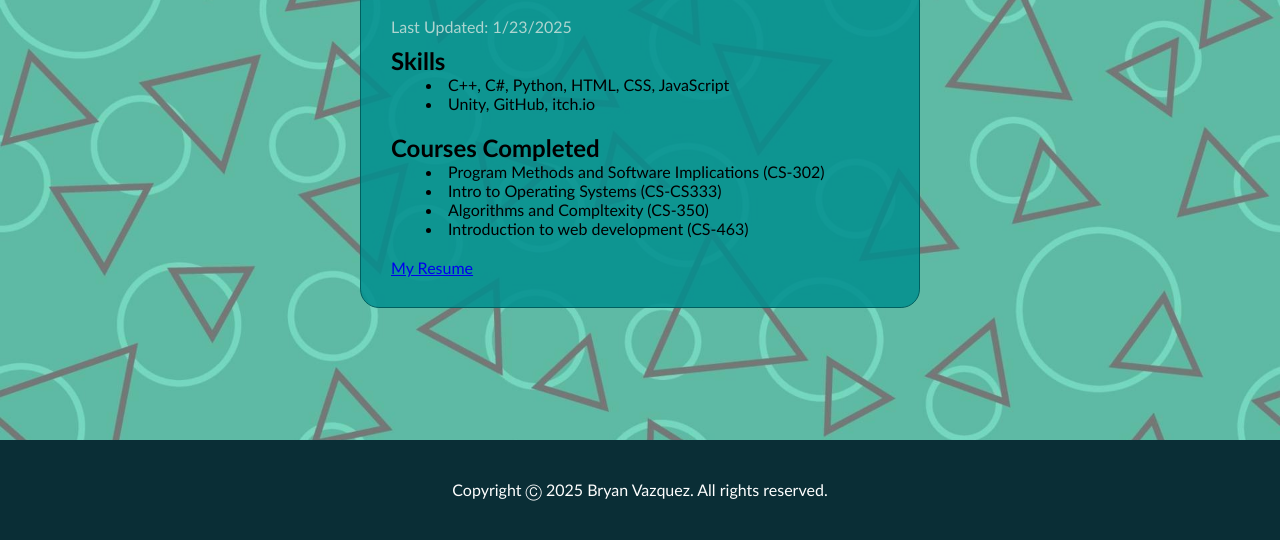
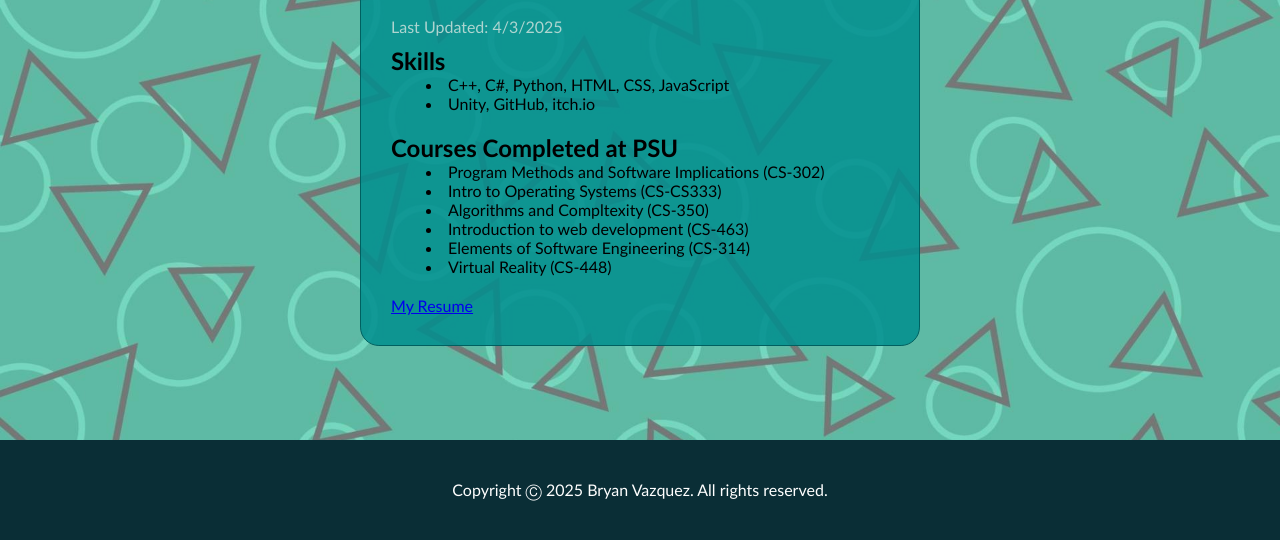
Before and after one commit to Wased20773/My-Website, a plain HTML site: page previous-work.html in a window 1280 px wide. Shown: the part 260-800 px from the top of the page. Drawn offline with Linux system fonts and the light colour scheme.

Commit message:
Updated Previous Work Page with Winter 2025 courses

```diff
--- a/previous-work.html
+++ b/previous-work.html
@@ -17,19 +17,21 @@
               <h1 class="previous-work-header1">Experiences</h1>
             </div>
             <div>
-              <p class="light-text">Last Updated: 1/23/2025</p>
+              <p class="light-text">Last Updated: 4/3/2025</p>
             </div>
             <h2>Skills</h2>
             <ul class="ordered-list-modified">
               <li>C++, C#, Python, HTML, CSS, JavaScript</li>
               <li>Unity, GitHub, itch.io</li>
             </ul>
-            <h2>Courses Completed</h2>
+            <h2>Courses Completed at PSU</h2>
             <ul class="ordered-list-modified">
               <li>Program Methods and Software Implications (CS-302)</li>
               <li>Intro to Operating Systems (CS-CS333)</li>
               <li>Algorithms and Compltexity (CS-350)</li>
               <li>Introduction to web development (CS-463)</li>
+              <li>Elements of Software Engineering (CS-314)</li>
+              <li>Virtual Reality (CS-448)</li>
             </ul>
 
             <a
```
